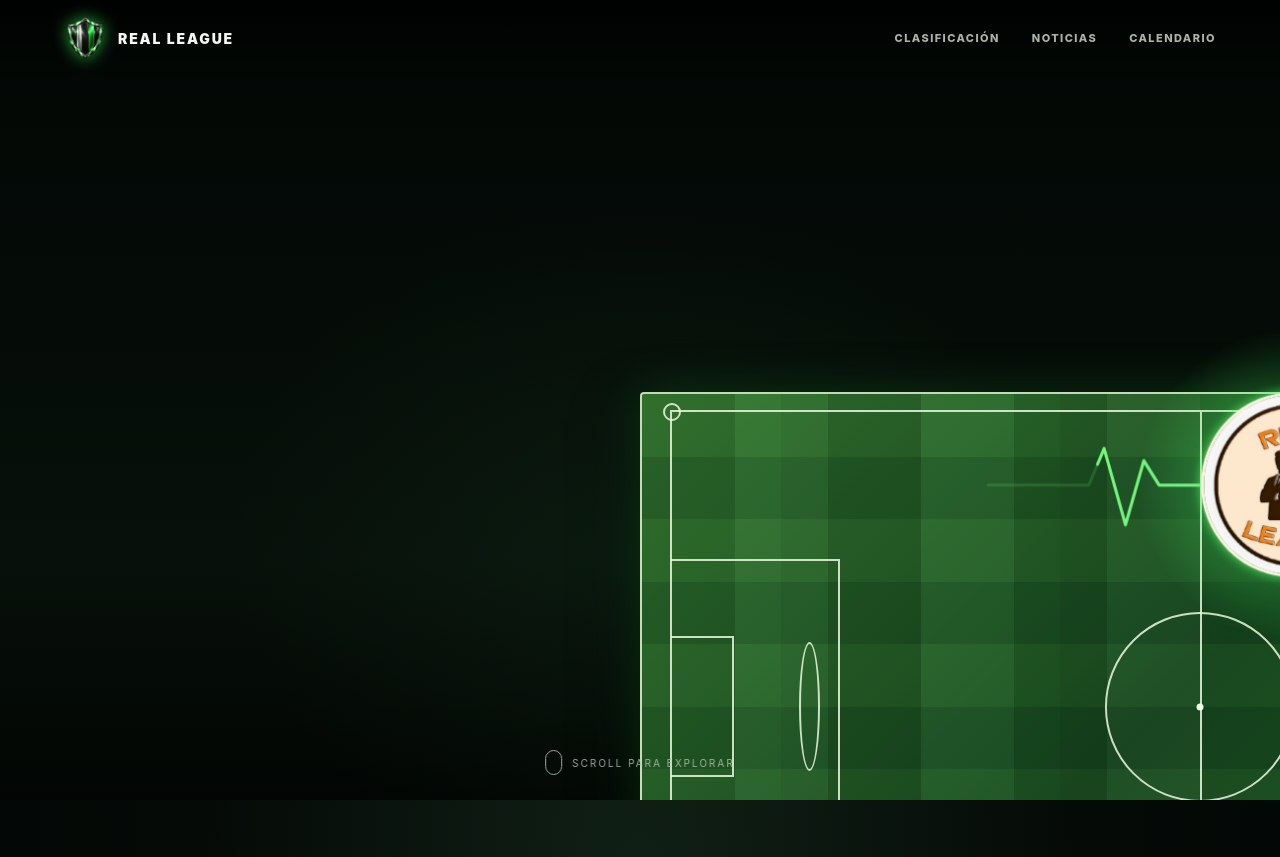
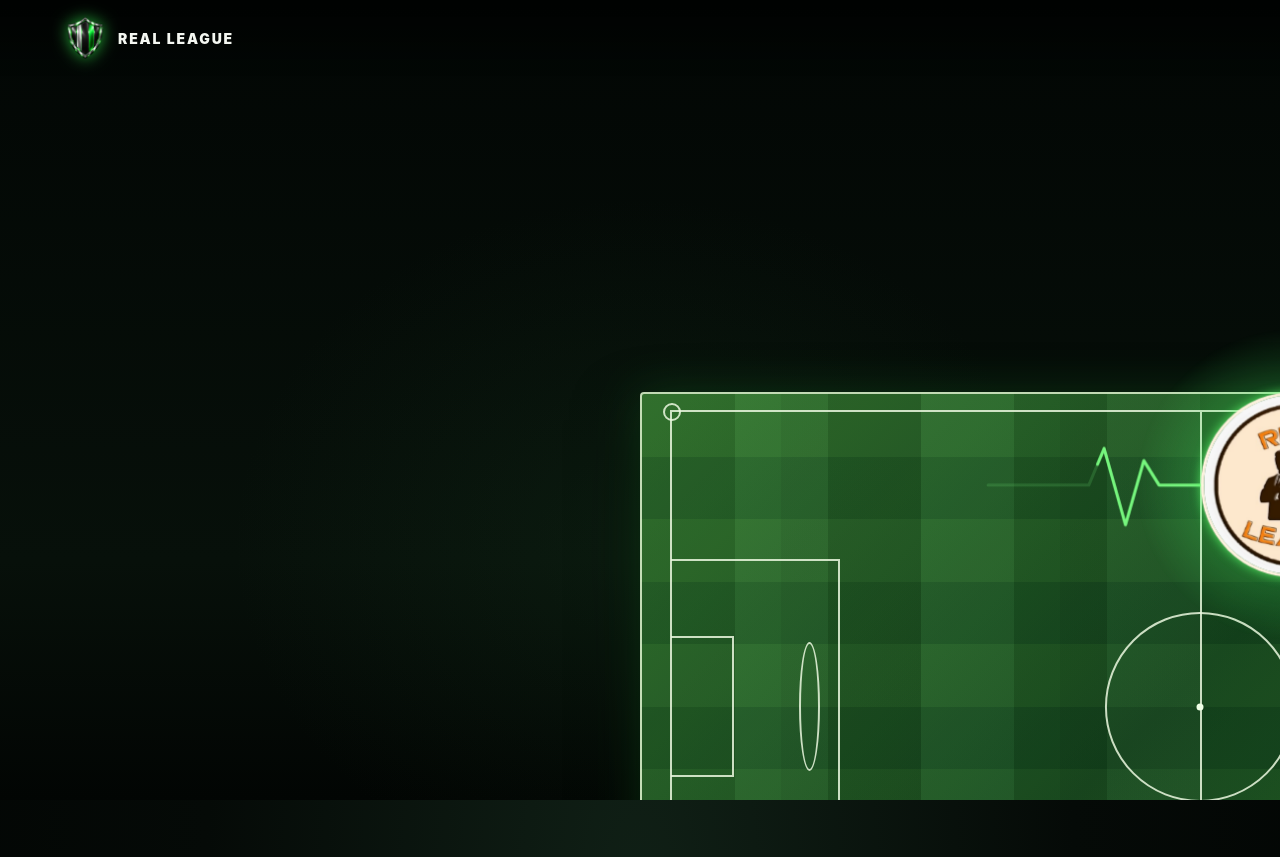
Before and after one commit to AlexIniB/Real_League, a plain HTML site: page index.html in a window 1280 px wide. Shown: the top 857 px of the page. Drawn offline with Linux system fonts and the light colour scheme.

Commit message:
Eliminacion de nav y animacion de scroll

```diff
--- a/index.html
+++ b/index.html
@@ -20,11 +20,6 @@
                     <img class="escudo-cabecera" src="img/icono-clasificacion.png" alt="Escudo Real League">
                     <span class="nombre-marca">REAL LEAGUE</span>
                 </div>
-                <nav class="menu-principal" aria-label="Navegación principal">
-                    <a href="#clasificacion">CLASIFICACIÓN</a>
-                    <a href="#noticias">NOTICIAS</a>
-                    <a href="#calendario">CALENDARIO</a>
-                </nav>
             </header>
 
             <!-- TEXTO DE BIENVENIDA -->
@@ -93,9 +88,6 @@
                 <p>ELIGE TU SECCIÓN Y DESCUBRE LA LIGA</p>
             </div>
 
-            <div class="aviso-scroll">
-                <span class="raton"></span> SCROLL PARA EXPLORAR
-            </div>
             <div class="barra-progreso"></div>
 
         </main>
```
